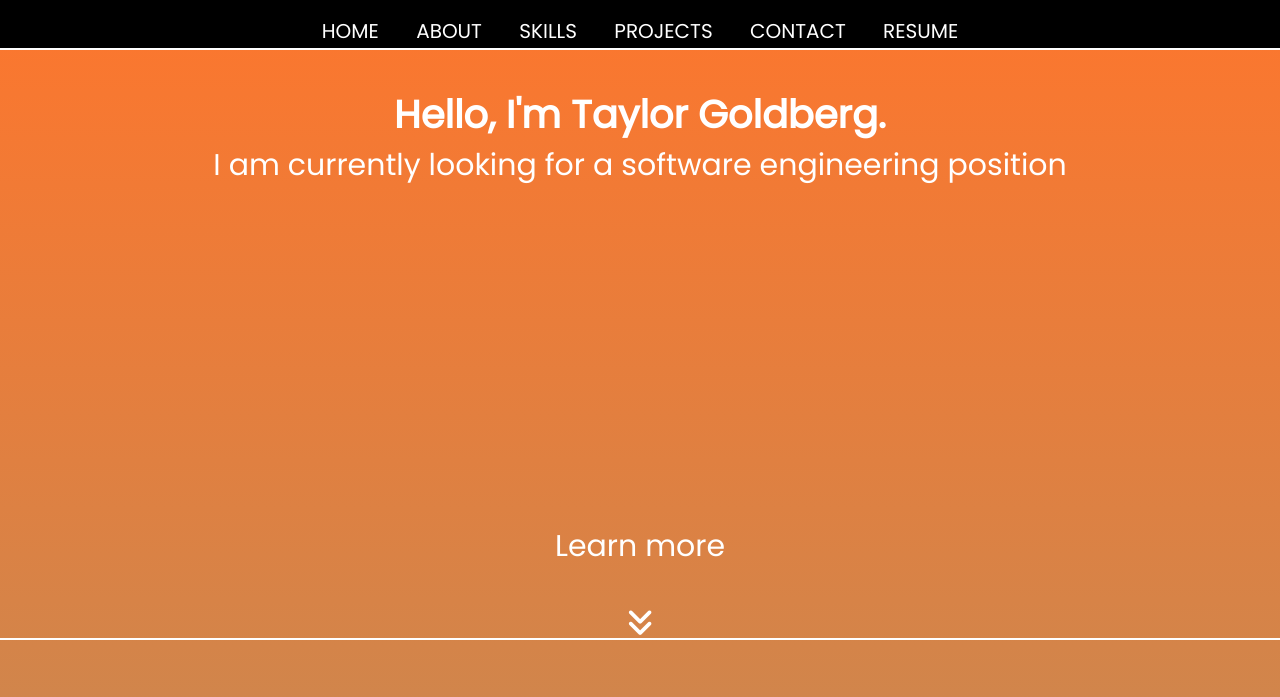
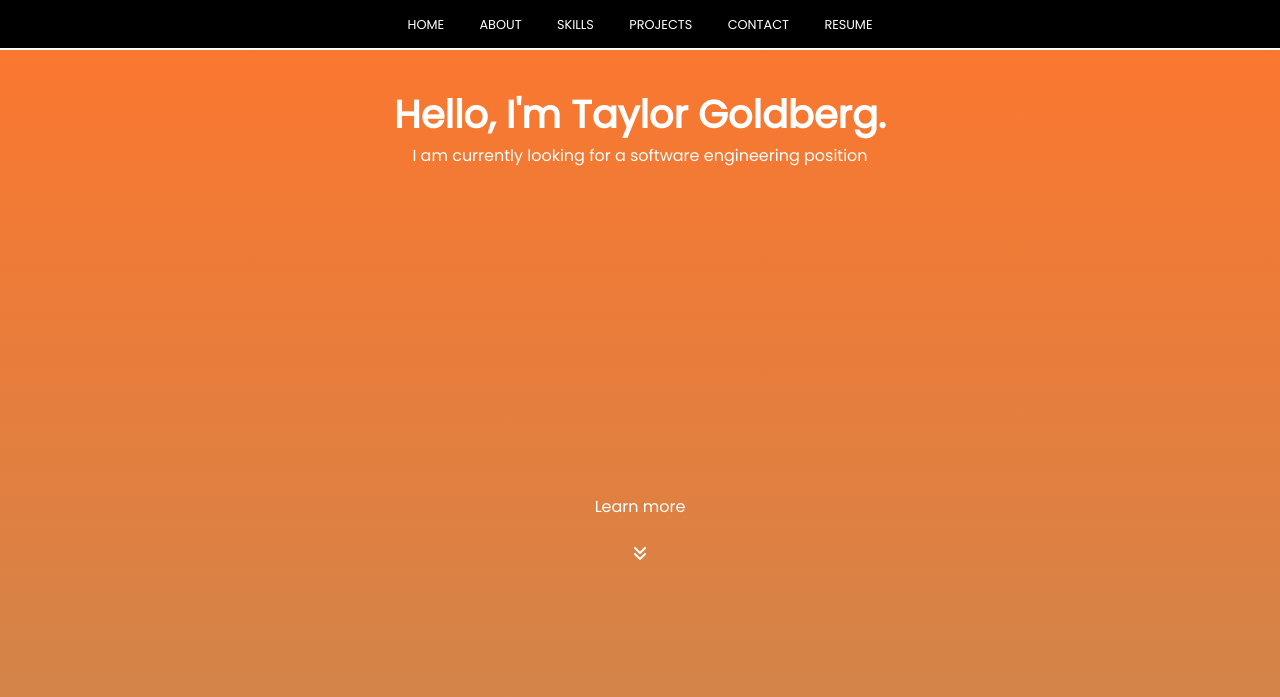
Before and after one commit to tgoldberg36/Portfolio, a plain HTML site: page index.html in a window 1280 px wide. Shown: the top 697 px of the page. Drawn offline with nearby package versions, Linux system fonts and the light colour scheme.

Commit message:
Dynamic Resizing

```diff
--- a/style.css
+++ b/style.css
@@ -67,6 +67,7 @@ nav {
   height:50px;
   position: fixed;
   font-size: 20px;
+  font-size: 1vw;
 }
 
 li.selected a{
@@ -75,11 +76,12 @@ li.selected a{
 
 .box {
   height:1000px;
-  height: 50vw;
+  height: 55vw;
   border-bottom:2px solid white;
   padding-top: 60px;
   color:black;
-  font-size:30px;
+  font-size: 24px;
+  font-size: 1.25vw;
   text-align: center;
 }
 
@@ -89,7 +91,12 @@ h1 {
 }
 
 p{
-  padding-bottom: 1rem;
+  padding-bottom: .5vw;
+}
+
+#home{
+  font-size: 24px;
+  font-size: 1.25vw;
 }
 
 #about{
```
